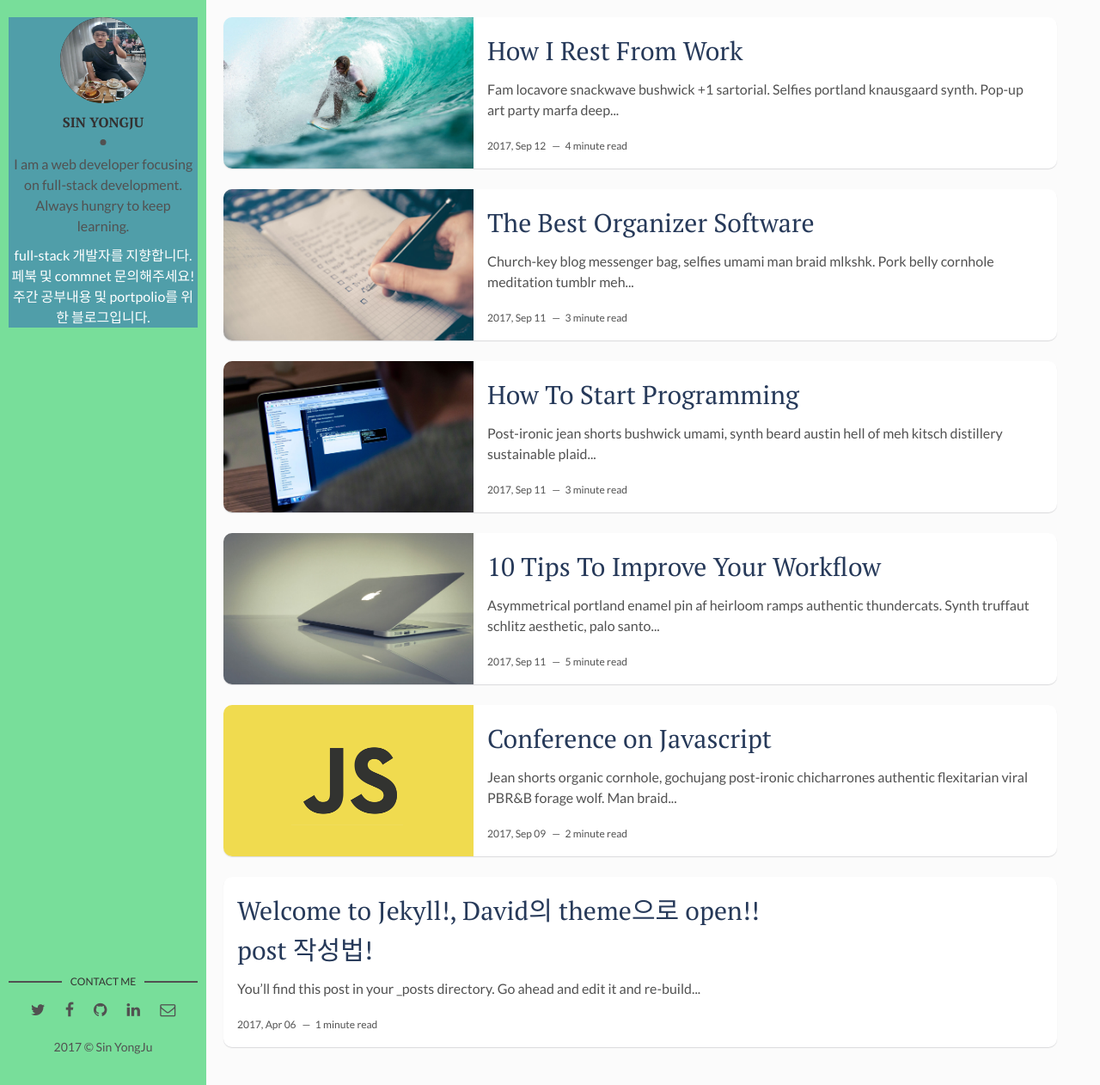
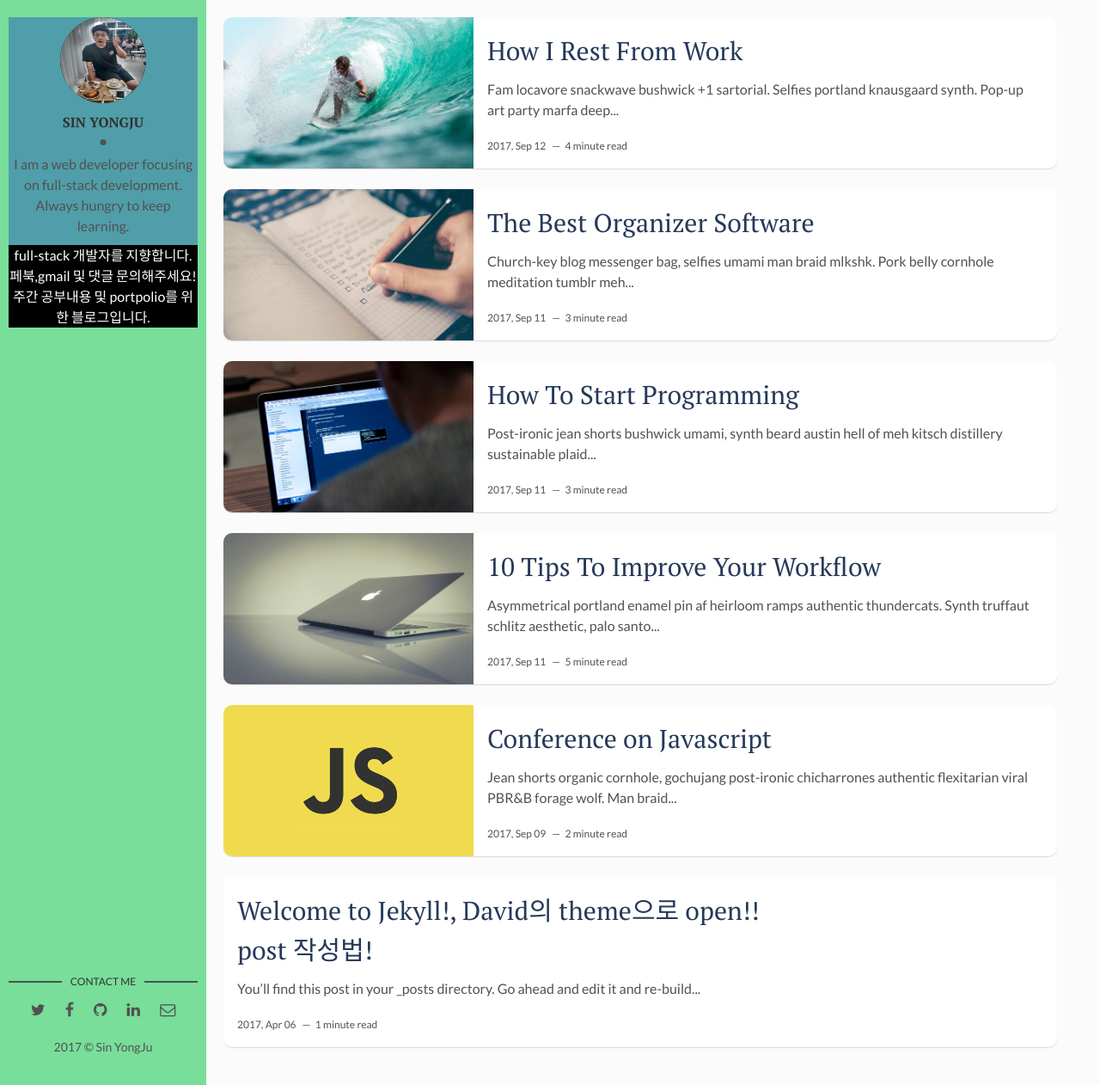
Before and after one commit to SinYongJu/SinYongJu.github.io, a Jekyll site: the page built from index.html, in a window 1280 px wide and 1262 px high. Shown: the whole window at 86% size. Built offline with Jekyll 4.4.1, drawn with Linux system fonts in a browser that asks for light colours.

Commit message:
test custom re1.81

```diff
--- a/_layouts/main.html
+++ b/_layouts/main.html
@@ -10,8 +10,8 @@ layout: default
       </div>
       <div class="author-name">{{site.author}}</div>
       <p>{{site.about-author}}</p>
-      <div class="" style="background-color:balck; color:#fff">
-        <p>full-stack 개발자를 지향합니다. 페북 및 commnet 문의해주세요! 주간 공부내용 및 portpolio를 위한 블로그입니다.</p>
+      <div class="" style="background-color:black; color:#fff">
+        <p>full-stack 개발자를 지향합니다. 페북,gmail 및 댓글 문의해주세요! 주간 공부내용 및 portpolio를 위한 블로그입니다.</p>
       </div>
     </div>
   </header> <!-- End Header -->
```
